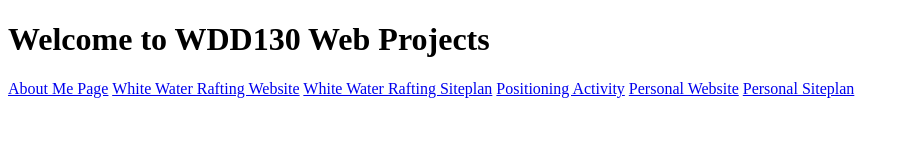
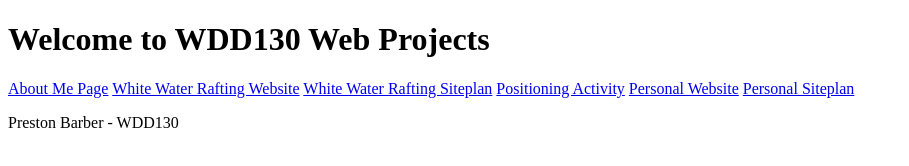
Before and after one commit to pbarber0814/wdd130, a plain HTML site: page index.html in a window 1280 px wide. Shown: the whole page, without its empty margins (0-909 px from the left). Drawn offline with Linux system fonts and the light colour scheme.

Commit message:
Added pragraph to home page

```diff
--- a/index.html
+++ b/index.html
@@ -9,3 +9,5 @@
   <a href="#">Personal Website</a>
   <a href="#">Personal Siteplan</a>
 </nav>
+
+<p> Preston Barber - WDD130</p>
```
